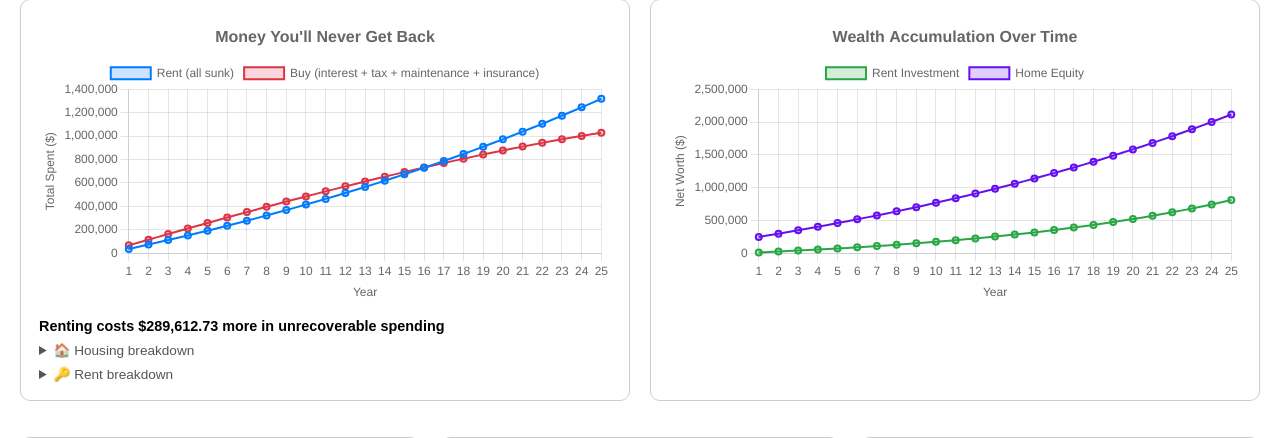
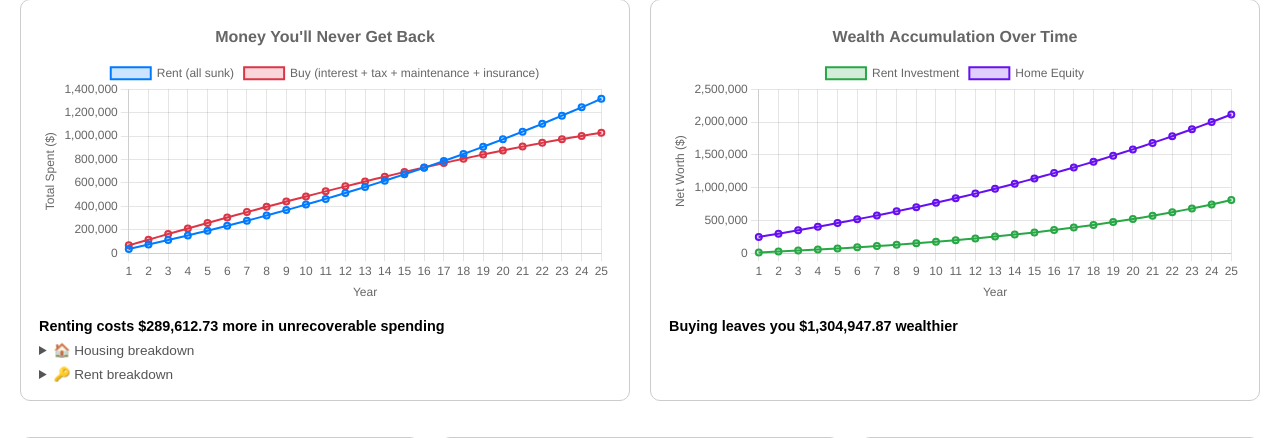
Before and after one commit to aliciaschmidt06/rent-vs-own, a Flask app: page / in a window 1280 px wide. Shown: the part 69-507 px from the top of the page. Run offline with Flask 3, Linux system fonts and the light colour scheme.

Commit message:
add delta for wealth graph and readme

```diff
--- a/templates/index.html
+++ b/templates/index.html
@@ -67,6 +67,7 @@
         </div>
         <div class="column panel">
             <canvas id="wealthChart"></canvas>
+            <div id="wealth_delta" style="margin-top:14px; font-size:0.9rem; font-weight:bold;"></div>
         </div>
     </div>
 
@@ -401,6 +402,16 @@
                 deltaEl.innerText = `Renting costs $${formatMoney(Math.abs(delta))} more in unrecoverable spending`;
             }
 
+            const buyWealth = data?.wealth_buy?.[data.wealth_buy.length - 1] ?? 0;
+            const rentWealth = data?.wealth_rent?.[data.wealth_rent.length - 1] ?? 0;
+            const wealthDelta = buyWealth - rentWealth;
+            const wealthDeltaEl = document.getElementById('wealth_delta');
+            if (wealthDelta > 0) {
+                wealthDeltaEl.innerText = `Buying leaves you $${formatMoney(wealthDelta)} wealthier`;
+            } else {
+                wealthDeltaEl.innerText = `Renting leaves you $${formatMoney(Math.abs(wealthDelta))} wealthier`;
+            }
+
             document.getElementById('bd_interest').innerText = '$' + formatMoney(data?.total_interest_paid ?? 0);
             document.getElementById('bd_tax').innerText = '$' + formatMoney(data?.total_property_tax_paid ?? 0);
             document.getElementById('bd_maintenance').innerText = '$' + formatMoney(data?.total_maintenance_paid ?? 0);
```
Also changed, not shown: README.md.
